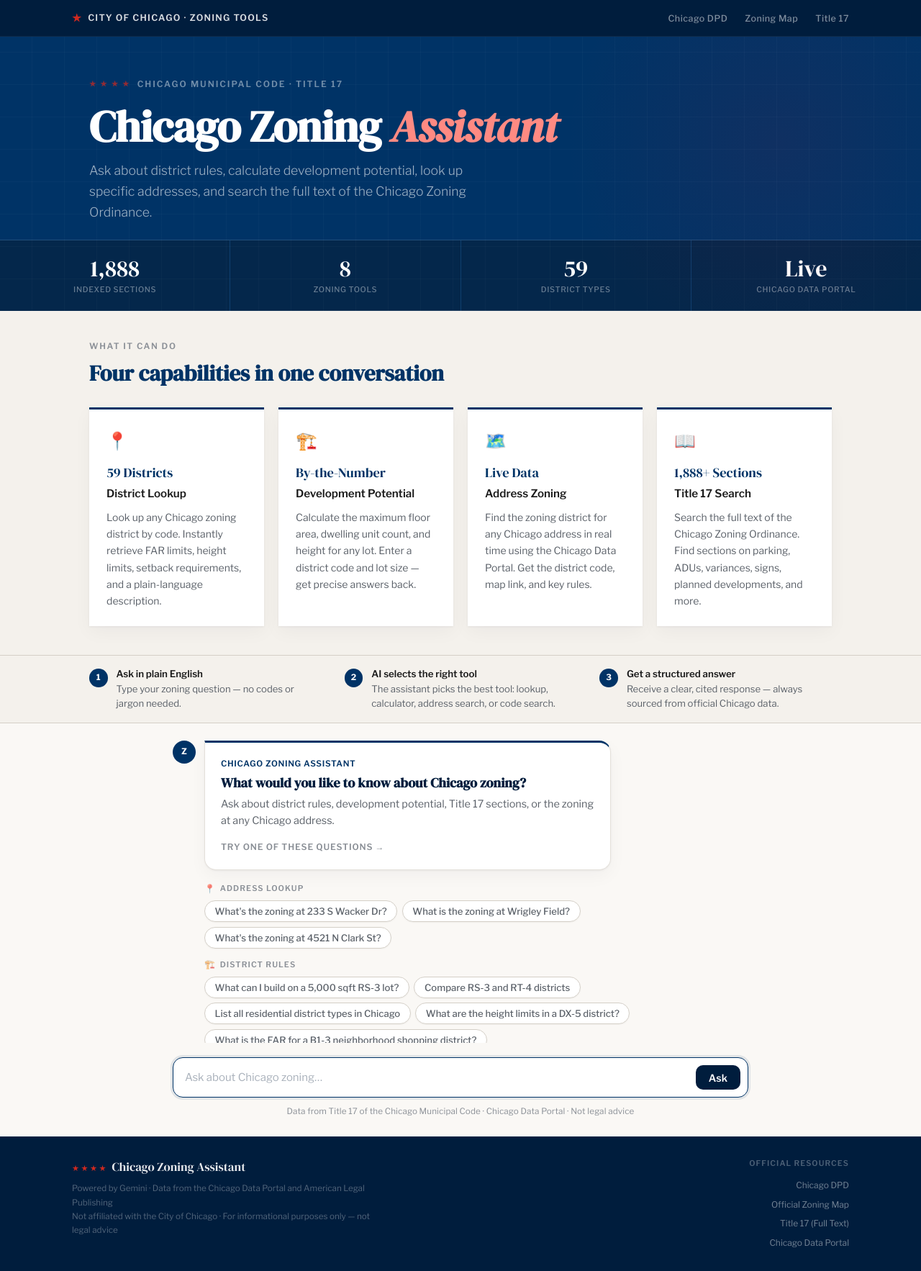
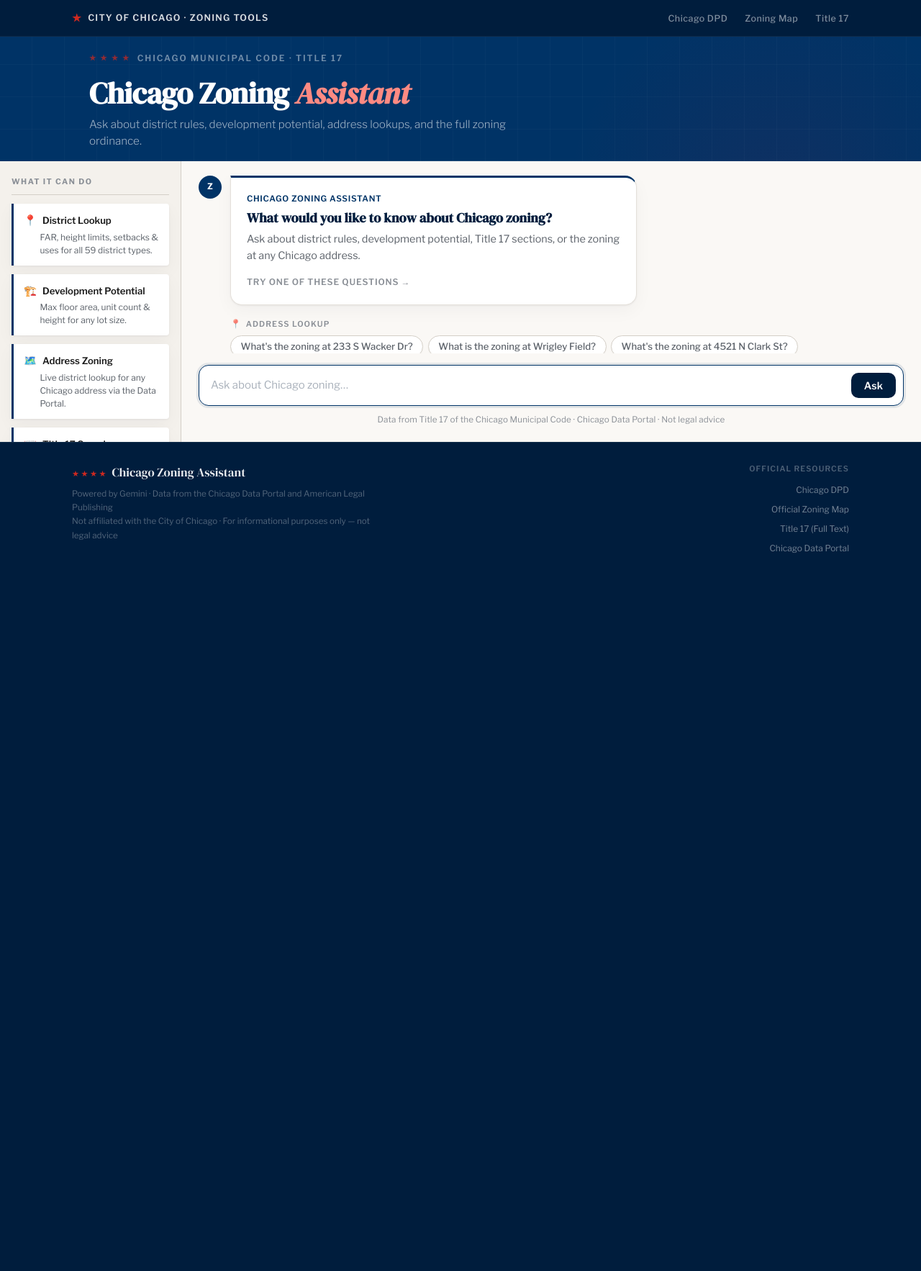
Before and after one commit to adkf37/chicago-zoning-mcp, a Flask app: page / in a window 1280 px wide. Shown: the whole page at 72% size. After the commit the page ends 768 px from the top, so only its background shows below. Run offline with Flask 3, Linux system fonts and the light colour scheme.

Commit message:
fronted improvements. bring up chat box

```diff
--- a/web/templates/index.html
+++ b/web/templates/index.html
@@ -34,7 +34,7 @@
     }
 
     *, *::before, *::after { margin: 0; padding: 0; box-sizing: border-box; }
-    html { scroll-behavior: smooth; }
+    html { scroll-behavior: smooth; height: 100%; }
     body {
       font-family: var(--font-body);
       font-size: 1rem;
@@ -43,9 +43,10 @@
       background: var(--cream);
       -webkit-font-smoothing: antialiased;
       -moz-osx-font-smoothing: grayscale;
-      min-height: 100vh;
+      height: 100%;
       display: flex;
       flex-direction: column;
+      overflow: hidden;
     }
 
     /* ─── TOP NAV BAR ─────────────────────────────────────── */
@@ -156,7 +157,7 @@
     .hero__inner {
       max-width: var(--max-width);
       margin: 0 auto;
-      padding: 3.5rem 1.5rem 0;
+      padding: 1.25rem 1.5rem 1rem;
     }
 
     .hero__eyebrow {
@@ -181,11 +182,11 @@
 
     .hero__headline {
       font-family: var(--font-display);
-      font-size: clamp(2.4rem, 5.5vw, 3.8rem);
+      font-size: clamp(1.8rem, 3.5vw, 2.6rem);
       line-height: 1.1;
       letter-spacing: -0.01em;
       color: #ffffff;
-      margin-bottom: 0.75rem;
+      margin-bottom: 0.5rem;
       max-width: 720px;
     }
 
@@ -195,197 +196,96 @@
     }
 
     .hero__subtitle {
-      font-size: 1.1rem;
-      line-height: 1.65;
+      font-size: 0.95rem;
+      line-height: 1.55;
       color: rgba(255,255,255,0.62);
       max-width: 580px;
       font-weight: 300;
-      margin-bottom: 1.5rem;
+      margin-bottom: 0;
     }
 
-    /* ─── STATS BAR ───────────────────────────────────────── */
-    .stats-bar {
+    /* ─── MAIN TWO-COLUMN LAYOUT ──────────────────────────── */
+    .main-layout {
+      flex: 1;
       display: grid;
-      grid-template-columns: repeat(4, 1fr);
-      gap: 1px;
-      background: rgba(255,255,255,0.06);
-      border-top: 1px solid rgba(255,255,255,0.08);
-      max-width: 100%;
+      grid-template-columns: 252px 1fr;
+      min-height: 0;
+      overflow: hidden;
     }
 
-    .stat-cell {
-      padding: 1.25rem 1.5rem;
-      background: rgba(0,29,61,0.7);
-      text-align: center;
+    /* ─── SIDEBAR (capabilities) ────────────────────────────── */
+    .sidebar {
+      background: var(--warm-white);
+      border-right: 1px solid var(--rule);
+      overflow-y: auto;
+      padding: 1.25rem 1rem;
+      display: flex;
+      flex-direction: column;
+      gap: 0.25rem;
     }
 
-    .stat-cell__number {
-      font-family: var(--font-display);
-      font-size: clamp(1.4rem, 3vw, 2rem);
-      color: #ffffff;
-      line-height: 1.2;
-    }
-
-    .stat-cell__label {
+    .sidebar__label {
       font-size: 0.67rem;
-      font-weight: 500;
-      letter-spacing: 0.06em;
-      text-transform: uppercase;
-      color: rgba(255,255,255,0.4);
-      margin-top: 0.1rem;
-    }
-
-    /* ─── HOW IT WORKS STRIP ──────────────────────────────── */
-    .how-it-works {
-      background: var(--warm-white);
-      border-bottom: 1px solid var(--rule);
-      flex-shrink: 0;
-    }
-
-    .how-it-works__inner {
-      max-width: var(--max-width);
-      margin: 0 auto;
-      padding: 1rem 1.5rem;
-      display: flex;
-      gap: 2rem;
-      align-items: stretch;
-      flex-wrap: wrap;
-    }
-
-    .how-step {
-      display: flex;
-      align-items: flex-start;
-      gap: 0.75rem;
-      flex: 1;
-      min-width: 180px;
-    }
-
-    .how-step__number {
-      flex-shrink: 0;
-      width: 1.6rem;
-      height: 1.6rem;
-      border-radius: 50%;
-      background: var(--navy);
-      color: #fff;
-      font-size: 0.72rem;
       font-weight: 700;
-      display: flex;
-      align-items: center;
-      justify-content: center;
-      margin-top: 0.15rem;
-    }
-
-    .how-step__text {
-      font-size: 0.82rem;
-      color: var(--text-muted);
-      line-height: 1.5;
-    }
-
-    .how-step__text strong {
-      display: block;
-      font-size: 0.83rem;
-      color: var(--text);
-      font-weight: 600;
-      margin-bottom: 0.1rem;
-    }
-
-    /* ─── CAPABILITIES SECTION ────────────────────────────── */
-    .capabilities {
-      background: var(--warm-white);
-      border-bottom: 1px solid var(--rule);
-      flex-shrink: 0;
-    }
-
-    .capabilities__inner {
-      max-width: var(--max-width);
-      margin: 0 auto;
-      padding: 2.5rem 1.5rem;
-    }
-
-    .capabilities__label {
-      font-family: var(--font-body);
-      font-size: 0.73rem;
-      font-weight: 600;
       letter-spacing: 0.14em;
       text-transform: uppercase;
       color: var(--text-light);
       margin-bottom: 0.5rem;
+      padding-bottom: 0.5rem;
+      border-bottom: 1px solid var(--rule);
     }
 
-    .capabilities__heading {
-      font-family: var(--font-display);
-      font-size: clamp(1.4rem, 2.5vw, 1.9rem);
-      color: var(--navy);
-      margin-bottom: 1.75rem;
-      line-height: 1.25;
-    }
-
-    .capabilities__grid {
-      display: grid;
-      grid-template-columns: repeat(4, 1fr);
-      gap: 1.25rem;
-    }
-
+    /* ─── CAPABILITY CARDS (sidebar style) ─────────────────── */
     .capability-card {
       background: var(--card-bg);
-      padding: 1.5rem;
-      border-top: 3px solid var(--navy);
+      padding: 0.75rem 0.875rem;
+      border-left: 3px solid var(--navy);
       box-shadow: var(--card-shadow);
-      transition: transform 0.2s, box-shadow 0.2s;
+      border-radius: 0 4px 4px 0;
+      transition: border-color 0.15s, background 0.15s;
+      margin-bottom: 0.5rem;
     }
 
     .capability-card:hover {
-      transform: translateY(-3px);
-      box-shadow: 0 4px 12px rgba(0,20,50,.08), 0 16px 40px rgba(0,20,50,.06);
+      border-left-color: var(--red);
+      background: #f8f5f0;
+    }
+
+    .capability-card__header {
+      display: flex;
+      align-items: center;
+      gap: 0.5rem;
+      margin-bottom: 0.2rem;
     }
 
     .capability-card__icon {
-      font-size: 1.5rem;
-      display: block;
-      margin-bottom: 0.75rem;
-    }
-
-    .capability-card__stat {
-      font-family: var(--font-display);
-      font-size: 1.15rem;
-      color: var(--navy);
-      margin-bottom: 0.35rem;
-      line-height: 1.2;
+      font-size: 0.9rem;
+      line-height: 1;
     }
 
     .capability-card__title {
-      font-family: var(--font-body);
-      font-size: 0.95rem;
+      font-size: 0.82rem;
       font-weight: 600;
       color: var(--text);
-      margin-bottom: 0.5rem;
     }
 
     .capability-card__text {
-      font-size: 0.875rem;
-      line-height: 1.65;
+      font-size: 0.75rem;
+      line-height: 1.5;
       color: var(--text-muted);
-    }
-
-    @media (max-width: 640px) {
-      .capabilities__grid { grid-template-columns: 1fr; }
-    }
-
-    @media (max-width: 900px) and (min-width: 641px) {
-      .capabilities__grid { grid-template-columns: repeat(2, 1fr); }
+      padding-left: 1.4rem;
     }
 
     /* ─── CHAT LAYOUT ─────────────────────────────────────── */
     .chat-wrapper {
       flex: 1;
-      max-width: 840px;
       width: 100%;
-      margin: 0 auto;
-      padding: 1.5rem 1.25rem;
+      padding: 1.25rem 1.5rem;
       display: flex;
       flex-direction: column;
-      gap: 1.25rem;
+      gap: 1rem;
       min-height: 0;
+      overflow: hidden;
     }
 
     .messages {
@@ -395,7 +295,6 @@
       flex-direction: column;
       gap: 1rem;
       padding-bottom: 0.5rem;
-      max-height: calc(100vh - 380px);
     }
 
     .messages::-webkit-scrollbar { width: 4px; }
@@ -793,20 +692,16 @@
     }
 
     /* ─── RESPONSIVE ──────────────────────────────────────── */
-    @media (max-width: 640px) {
-      .stats-bar { grid-template-columns: repeat(2, 1fr); }
+    @media (max-width: 768px) {
+      .main-layout { grid-template-columns: 1fr; }
+      .sidebar { display: none; }
       .top-nav__links { display: none; }
       .bubble { max-width: 90%; }
       .welcome-block { max-width: 90%; }
       .suggestions { padding-left: 0; }
       .site-footer__inner { grid-template-columns: 1fr; }
       .site-footer__links { text-align: left; }
-      .hero__headline { font-size: 1.8rem; }
-      .how-it-works__inner { flex-direction: column; gap: 0.75rem; }
-    }
-
-    @media (max-width: 380px) {
-      .stats-bar { grid-template-columns: 1fr; }
+      .hero__headline { font-size: 1.6rem; }
     }
   </style>
 </head>
@@ -837,111 +732,50 @@
       </p>
       <h1 class="hero__headline">Chicago Zoning <em>Assistant</em></h1>
       <p class="hero__subtitle">
-        Ask about district rules, calculate development potential,
-        look up specific addresses, and search the full text of the Chicago Zoning Ordinance.
+        Ask about district rules, development potential, address lookups, and the full zoning ordinance.
       </p>
-    </div>
-
-    <!-- Stats bar -->
-    <div class="stats-bar">
-      <div class="stat-cell">
-        <div class="stat-cell__number">1,888</div>
-        <div class="stat-cell__label">Indexed sections</div>
-      </div>
-      <div class="stat-cell">
-        <div class="stat-cell__number">8</div>
-        <div class="stat-cell__label">Zoning tools</div>
-      </div>
-      <div class="stat-cell">
-        <div class="stat-cell__number">59</div>
-        <div class="stat-cell__label">District types</div>
-      </div>
-      <div class="stat-cell">
-        <div class="stat-cell__number">Live</div>
-        <div class="stat-cell__label">Chicago Data Portal</div>
-      </div>
     </div>
   </header>
 
-  <!-- ═══ CAPABILITIES ════════════════════════════════════════ -->
-  <section class="capabilities">
-    <div class="capabilities__inner">
-      <p class="capabilities__label">What it can do</p>
-      <h2 class="capabilities__heading">Four capabilities in one conversation</h2>
-      <div class="capabilities__grid">
+  <!-- ═══ MAIN LAYOUT (sidebar + chat) ══════════════════════ -->
+  <div class="main-layout">
 
-        <div class="capability-card">
+    <!-- Capabilities sidebar -->
+    <aside class="sidebar">
+      <p class="sidebar__label">What it can do</p>
+
+      <div class="capability-card">
+        <div class="capability-card__header">
           <span class="capability-card__icon" aria-hidden="true">📍</span>
-          <!-- Update count if zoning_codes.csv district count changes -->
-          <div class="capability-card__stat">59 Districts</div>
-          <h3 class="capability-card__title">District Lookup</h3>
-          <p class="capability-card__text">
-            Look up any Chicago zoning district by code. Instantly retrieve FAR limits,
-            height limits, setback requirements, and a plain-language description.
-          </p>
+          <span class="capability-card__title">District Lookup</span>
         </div>
+        <p class="capability-card__text">FAR, height limits, setbacks &amp; uses for all 59 district types.</p>
+      </div>
 
-        <div class="capability-card">
+      <div class="capability-card">
+        <div class="capability-card__header">
           <span class="capability-card__icon" aria-hidden="true">🏗️</span>
-          <div class="capability-card__stat">By-the-Number</div>
-          <h3 class="capability-card__title">Development Potential</h3>
-          <p class="capability-card__text">
-            Calculate the maximum floor area, dwelling unit count, and height for any
-            lot. Enter a district code and lot size — get precise answers back.
-          </p>
+          <span class="capability-card__title">Development Potential</span>
         </div>
+        <p class="capability-card__text">Max floor area, unit count &amp; height for any lot size.</p>
+      </div>
 
-        <div class="capability-card">
+      <div class="capability-card">
+        <div class="capability-card__header">
           <span class="capability-card__icon" aria-hidden="true">🗺️</span>
-          <div class="capability-card__stat">Live Data</div>
-          <h3 class="capability-card__title">Address Zoning</h3>
-          <p class="capability-card__text">
-            Find the zoning district for any Chicago address in real time using the
-            Chicago Data Portal. Get the district code, map link, and key rules.
-          </p>
+          <span class="capability-card__title">Address Zoning</span>
         </div>
+        <p class="capability-card__text">Live district lookup for any Chicago address via the Data Portal.</p>
+      </div>
 
-        <div class="capability-card">
+      <div class="capability-card">
+        <div class="capability-card__header">
           <span class="capability-card__icon" aria-hidden="true">📖</span>
-          <!-- Update count after re-running scripts/ingest_title_17.py -->
-          <div class="capability-card__stat">1,888+ Sections</div>
-          <h3 class="capability-card__title">Title 17 Search</h3>
-          <p class="capability-card__text">
-            Search the full text of the Chicago Zoning Ordinance. Find sections on
-            parking, ADUs, variances, signs, planned developments, and more.
-          </p>
+          <span class="capability-card__title">Title 17 Search</span>
         </div>
-
+        <p class="capability-card__text">Full-text search across 1,888+ sections of the zoning ordinance.</p>
       </div>
-    </div>
-  </section>
-
-  <!-- ═══ HOW IT WORKS ════════════════════════════════════════ -->
-  <div class="how-it-works">
-    <div class="how-it-works__inner">
-      <div class="how-step">
-        <div class="how-step__number">1</div>
-        <div class="how-step__text">
-          <strong>Ask in plain English</strong>
-          Type your zoning question — no codes or jargon needed.
-        </div>
-      </div>
-      <div class="how-step">
-        <div class="how-step__number">2</div>
-        <div class="how-step__text">
-          <strong>AI selects the right tool</strong>
-          The assistant picks the best tool: lookup, calculator, address search, or code search.
-        </div>
-      </div>
-      <div class="how-step">
-        <div class="how-step__number">3</div>
-        <div class="how-step__text">
-          <strong>Get a structured answer</strong>
-          Receive a clear, cited response — always sourced from official Chicago data.
-        </div>
-      </div>
-    </div>
-  </div>
+    </aside>
 
   <!-- ═══ CHAT ════════════════════════════════════════════════ -->
   <main class="chat-wrapper">
@@ -1030,6 +864,8 @@
     </div>
 
   </main>
+
+  </div><!-- /main-layout -->
 
   <!-- ═══ FOOTER ══════════════════════════════════════════════ -->
   <footer class="site-footer">
```
